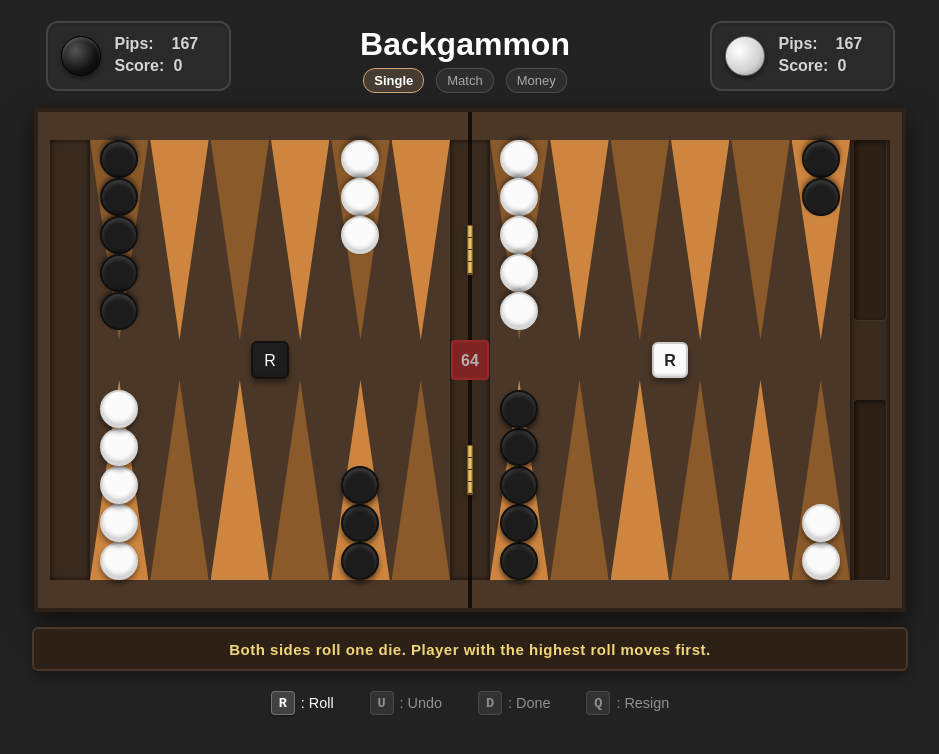
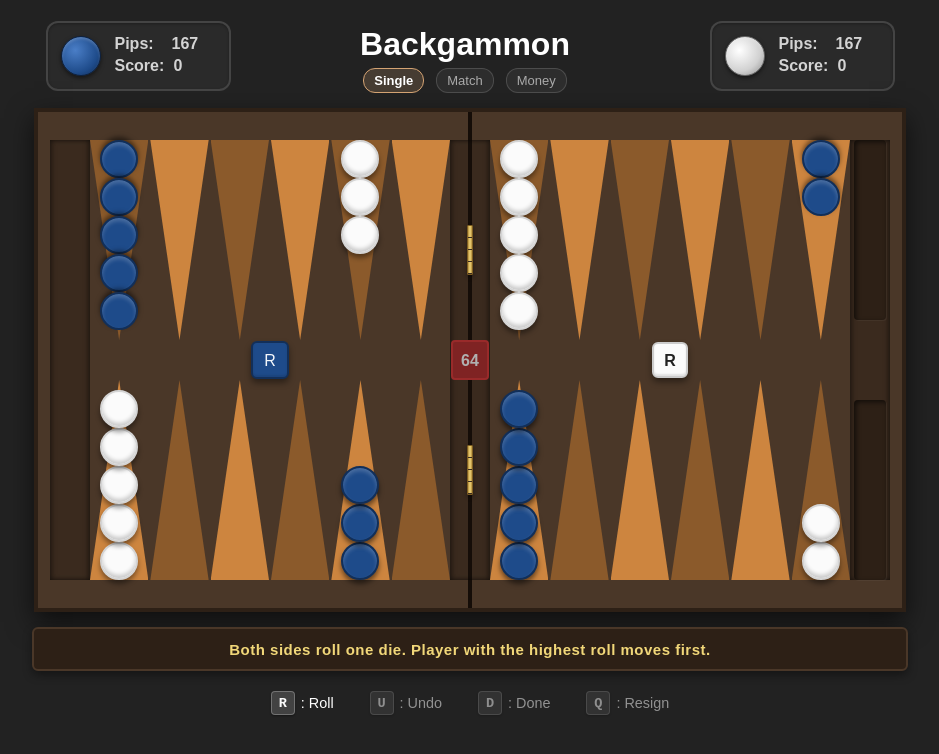
Before and after one commit to welkad/LWBG, a plain HTML site: page index.html in a window 1280 px wide. Both pictures are taken after a click on the button 250 px from the left and 55 px from the top of the page. Shown: the whole page, without its empty margins (170-1109 px from the left). Drawn offline with Linux system fonts and the light colour scheme.

Commit message:
Added ability to click on checkers to change colours

```diff
--- a/css/controls.css
+++ b/css/controls.css
@@ -1,4 +1,17 @@
 /* css/controls.css - Contains: player dice zones, dice styling, and the doubling cube. */
+
+/* Dice color themes (synced via player-scoreboard badge click) */
+:root {
+    --die-black-bg: #1e1e1e;
+    --die-black-border: #111111;
+    --die-black-pip: #fbfbfb;
+    --die-black-text: #fbfbfb;
+
+    --die-white-bg: #fbfbfb;
+    --die-white-border: #cccccc;
+    --die-white-pip: #222222;
+    --die-white-text: #222222;
+}
 
 /* ==========================================
    TACTILE DOUBLING CUBE
@@ -259,30 +272,30 @@ body.game-over-phase .doubling-cube {
     pointer-events: auto;
 }
 
-/* White Player Dice: White body, Dark text & pips */
+/* White Player Dice */
 #white-dice-zone .die {
     width: 36px;
     height: 36px;
-    background: #fbfbfb;
-    color: #222;
+    background: var(--die-white-bg);
+    color: var(--die-white-text);
     font-weight: 700;
-    border: 2px solid #ccc;
+    border: 2px solid var(--die-white-border);
 }
 #white-dice-zone .die .pip {
-    background: #222;
+    background: var(--die-white-pip);
 }
 
-/* Black Player Dice: Dark body, White text & pips, Grey border */
+/* Black Player Dice */
 #black-dice-zone .die {
     width: 38px;
     height: 38px;
-    background: #1e1e1e;
-    color: #fbfbfb;
+    background: var(--die-black-bg);
+    color: var(--die-black-text);
     font-weight: 500;
-    border: 2px solid #111111;
+    border: 2px solid var(--die-black-border);
 }
 #black-dice-zone .die .pip {
-    background: #fbfbfb;
+    background: var(--die-black-pip);
 }
 
 /* Pip Grid Placements */
--- a/css/pieces.css
+++ b/css/pieces.css
@@ -1,4 +1,42 @@
 /* css/pieces.css - Contains styling for checkers, bear-off home pockets, and bar piece placements. */
+
+/* Checker color themes (controlled via player-scoreboard badge click */
+:root {
+    --checker-black-bg: #1c1c1c;
+    --checker-black-border: #111111;
+    --checker-black-inset: inset 0 3px 4px rgba(255, 255, 255 0.15);
+    --checker-black-shadow-y: 4px;
+
+    --checker-white-bg: #fbfbfb;
+    --checker-white-border: #d4d4d4;
+    --checker-white-inset: inset 0 -3px 4px rgba(0, 0, 0, 0.2);
+    --checker-white-shadow-y: 4px;
+}
+
+.black-piece {
+    background: var(--checker-black-bg);
+    border: 2px solid var(--checker-black-border);
+    box-shadow:
+        0 var(--checker-black-shadow-y) 5px rgba(0, 0, 0, 0.5),
+        var(--checker-black-inset);
+}
+
+.white-piece {
+    background: var(--checker-white-bg);
+    border: 2px solid var(--checker-white-border);
+    box-shadow:
+        0 var(--checker-white-shadow-y) 5px rgba(0, 0, 0, 0.4),
+        var(--checker-white-inset);
+}
+
+/* Upper points: cast shadow away from triangle tip */
+.top .point .black-piece {
+    --checker-black-shadow-y: -3px;
+}
+
+.top .point .white-piece {
+    --checker-black-shadow-y: -3px;
+}
 
 /* Game Checkers styling */
 .checker {
@@ -22,35 +60,6 @@
 [data-point-index].drag-over {
   outline: 2px solid #e2b04c;
   background-color: rgba(226, 176, 76, 0.2);
-}
-
-.white-piece {
-    background: #fbfbfb;
-    border: 2px solid #d4d4d4;
-    box-shadow:
-      0 4px 5px rgba(0, 0, 0, 0.4),
-      inset 0 -3px 4px rgba(0,0,0,0.2);
-}
-
-.black-piece {
-    background: #1c1c1c;
-    border: 2px solid #111111;
-    box-shadow:
-      0 4px 5px rgba(0, 0, 0, 0.5),
-      inset 0 3px 4px rgba(255,255,255,0.15);
-}
-
-/* Upper points: cast shadow away from triangle tip */
-.top .point .white-piece {
-    box-shadow:
-        0 -3px 5px rgba(0, 0, 0, 0.4),
-        inset 0 -3px 4px rgba(0,0,0,0.2);
-}
-
-.top .point .black-piece {
-    box-shadow:
-        0 -3px 5px rgba(0, 0, 0, 0.5),
-        inset 0 3px 4px rgba(255,255,255,0.15);
 }
 
 /* =======================================
--- a/js/components/player-scoreboard.js
+++ b/js/components/player-scoreboard.js
@@ -1,6 +1,106 @@
 // js/components/player-scoreboard.js: Component to display pips and score for players
 
+const CHECKER_THEMES = {
+  black: [
+    {
+      name: 'default',
+      boardBg: '#1c1c1c',
+      boardBorder: '#111111',
+      boardInset: 'inset 0 3px 4px rgba(255, 255, 255, 0.15)',
+      miniBg: `radial-gradient(
+        circle at 35% 35%, #555 0%, #111 60%, #000 100%
+      )`,
+      miniBorder: '#000',
+
+      dieBg: '#1e1e1e',
+      dieBorder: '#111111',
+      diePip: '#fbfbfb',
+      dieText: '#fbfbfb'
+    },
+    {
+      name: 'cobalt',
+      boardBg: '#1e4b8a',
+      boardBorder: '#122f59',
+      boardInset: 'inset 0 3px 4px rgba(255, 255, 255, 0.2)',
+      miniBg: `radial-gradient(
+        circle at 35% 35%, #4a7ec7 0%, #1e4b8a 65%, #10284d 100%
+      )`,
+      miniBorder: '#0d2140',
+
+      dieBg: '#1e4b8a',
+      dieBorder: '#122f59',
+      diePip: '#f4f7fb',
+      dieText: '#f4f7fb'
+    },
+    {
+      name: 'burgundy',
+      boardBg: '#7c2329',
+      boardBorder: '#4e1317',
+      boardInset: 'inset 0 3px 4px rgba(255, 255, 255, 0.18)',
+      miniBg: `radial-gradient(
+        circle at 35% 35%, #b5454d 0%, #7c2329 65%, #420f13 100%
+      )`,
+      miniBorder: '#380c10',
+
+      dieBg: '#7c2329',
+      dieBorder: '#4e1317',
+      diePip: '#fbf5f5',
+      dieText: '#fbf5f5'
+    }
+  ],
+  white: [
+    {
+      name: 'default',
+      boardBg: '#fbfbfb',
+      boardBorder: '#d4d4d4',
+      boardInset: 'inset 0 -3px 4px rgba(0, 0, 0, 0.2)',
+      miniBg: `radial-gradient(
+        circle at 35% 35%, #ffffff 0%, #d1d1d1 60%, #8a8a8a 100%
+      )`,
+      miniBorder: '#666',
+
+      dieBg: '#fbfbfb',
+      dieBorder: '#cccccc',
+      diePip: '#222222',
+      dieText: '#222222'
+    },
+    {
+      name: 'jade',
+      boardBg: '#2f6f54',
+      boardBorder: '#1c4735',
+      boardInset: 'inset 0 3px 4px rgba(255, 255, 255, 0.18)',
+      miniBg: `radial-gradient(
+        circle at 35% 35%, #58a383 0%, #2f6f54 65%, #173b2c 100%
+      )`,
+      miniBorder: '#123023',
+
+      dieBg: '#2f6f54',
+      dieBorder: '#1c4735',
+      diePip: '#f3faf6',
+      dieText: '#f3faf6'
+    },
+    {
+      name: 'brass',
+      boardBg: '#e6c675',
+      boardBorder: '#9c7d32',
+      boardInset: 'inset 0 3px 4px rgba(255, 255, 255, 0.25)',
+      miniBg: `radial-gradient(
+        circle at 35% 35%, #fae4a8 0%, #e6c675 65%, #8f7129 100%
+      )`,
+      miniBorder: '#7a6021',
+
+      dieBg: '#e6c675',
+      dieBorder: '#9c7d32',
+      diePip: '#2b2108',
+      dieText: '#2b2108'
+    }
+  ]
+};
 class PlayerScoreboard extends HTMLElement {
+  constructor() {
+    super();
+    this._colorIndex = 0;
+  }
   connectedCallback() {
     const player = this.getAttribute('player') || 'black';
     const defaultPip = this.getAttribute('pip') || '167';
@@ -10,6 +110,7 @@ class PlayerScoreboard extends HTMLElement {
     const label = this.getAttribute('label') || 'Score';
 
     this.render(player, defaultPip, defaultScore, align, theme, label);
+    this._applyCheckerColor(player);
   }
 
   // Static getter function to tell browser wich attributes to watch
@@ -55,6 +156,44 @@ class PlayerScoreboard extends HTMLElement {
     const label = this.getAttribute('label') || 'Score';
 
     this.render(player, pip, score, align, theme, label);
+    this._applyCheckerColor(player);
+  }
+
+  /**
+   * Cycle checker color palette for the given player and sync CSS variables
+   * @param {string} player
+   */
+  _applyCheckerColor(player) {
+    const normalizedPlayer = player === 'black' ? 'black' : 'white';
+    const palette = CHECKER_THEMES[normalizedPlayer];
+    const current = palette[this._colorIndex % palette.length];
+    const rootStyle = document.documentElement.style;
+
+    // Checker variables
+    rootStyle.setProperty(`--checker-${normalizedPlayer}-bg`, current.boardBg);
+    rootStyle.setProperty(`--checker-${normalizedPlayer}-border`, current.boardBorder);
+    rootStyle.setProperty(`--checker-${normalizedPlayer}-inset`, current.boardInset);
+
+    // Dice variables
+    rootStyle.setProperty(`--die-${normalizedPlayer}-bg`, current.dieBg);
+    rootStyle.setProperty(`--die-${normalizedPlayer}-border`, current.dieBorder);
+    rootStyle.setProperty(`--die-${normalizedPlayer}-pip`, current.diePip);
+    rootStyle.setProperty(`--die-${normalizedPlayer}-text`, current.dieText);
+
+    const miniEl = /** @type {HTMLElement | null} */
+      (this.querySelector('.mini-checker'));
+    if (miniEl) {
+      miniEl.style.background = current.miniBg;
+      miniEl.style.borderColor = current.miniBorder;
+    }
+
+    const badgeEl = this.querySelector('.player-badge');
+    if (badgeEl) {
+      badgeEl.setAttribute(
+        'title',
+        `${current.name.charAt(0).toUpperCase() + current.name.slice(1)}`
+      );
+    }
   }
 
   /**
@@ -71,7 +210,8 @@ class PlayerScoreboard extends HTMLElement {
 
     this.innerHTML = `
       <div class="scoreboard-panel ${align} ${theme}">
-        <div class="player-badge">
+        <div class="player-badge" role="button" tabindex="0"
+          aria-label="Cycle ${playerName} checker color">
           <div class="mini-checker ${player}"></div>
         </div>
         <div class="score-info">
@@ -196,6 +336,25 @@ class PlayerScoreboard extends HTMLElement {
 
       </style>
     `;
+
+    const badgeEl = /** @type {HTMLElement | null} */
+      (this.querySelector('.player-badge'));
+    if (badgeEl) {
+      badgeEl.addEventListener('click', () => {
+        const currentPlayer = this.getAttribute('player') || 'black';
+        const palette = CHECKER_THEMES[currentPlayer === 'black' ? 'black' : 'white']
+        this._colorIndex = (this._colorIndex + 1) % palette.length;
+        this._applyCheckerColor(currentPlayer);
+      });
+
+      badgeEl.addEventListener('keydown', (event) => {
+        const ke = /** @type {KeyboardEvent} */ (event);
+        if (ke.key === 'Enter' || ke.key === ' ') {
+          ke.preventDefault();
+          badgeEl.click();
+        }
+      });
+    }
   }
 
   /**
```
